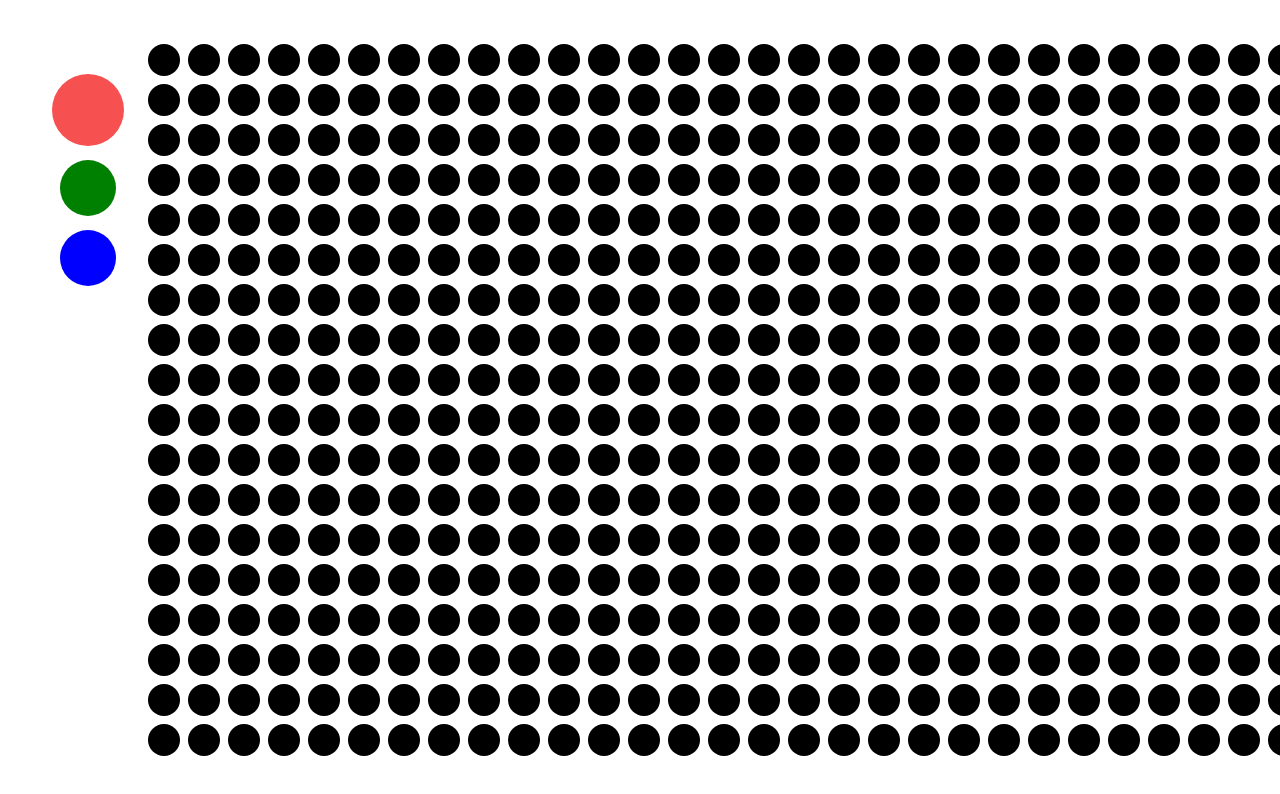
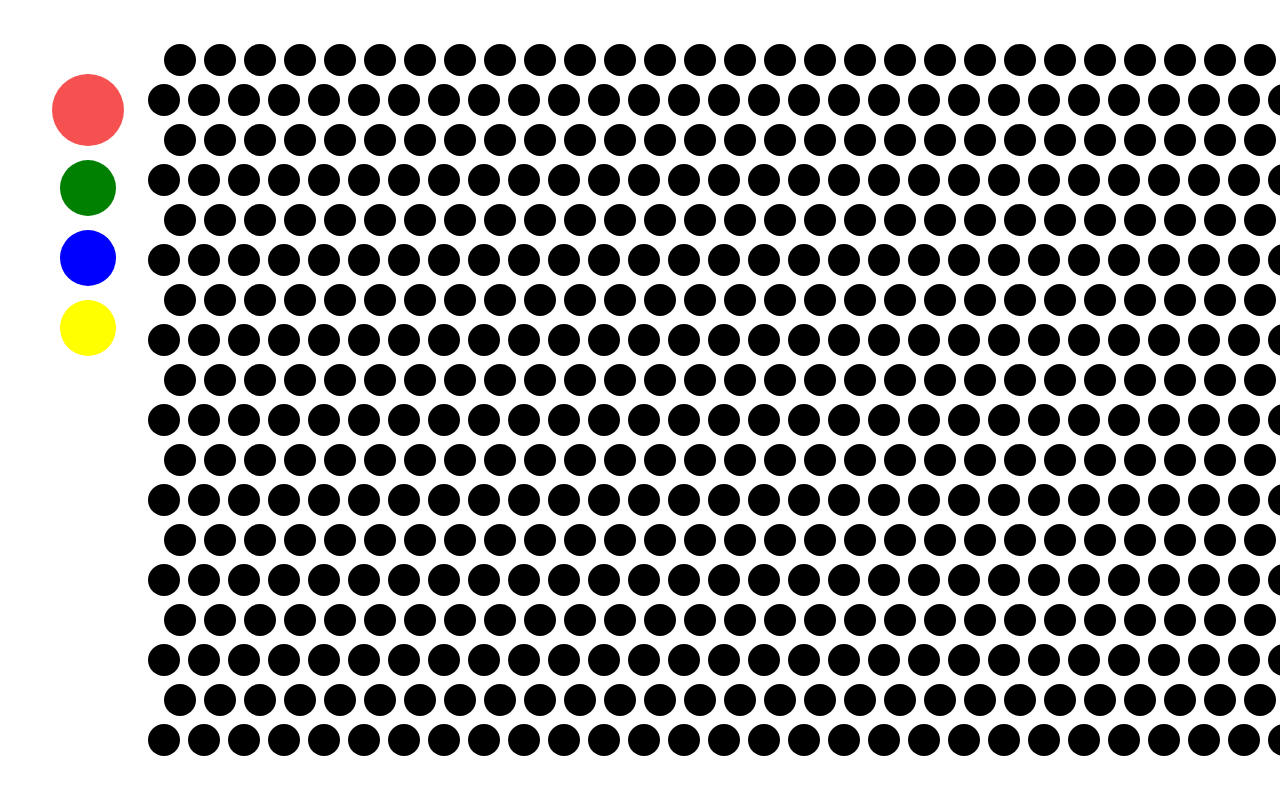
Before and after one commit to connorvessely/light-color-board, a React (Vite) app in the folder light-color-board-frontend/: page / in a window 1280 px wide. Shown: the top 794 px of the page. Built offline with nearby package versions, Linux system fonts and the light colour scheme.

Commit message:
Add yellow

```diff
--- a/light-color-board-frontend/src/mainPage/MainPage.jsx
+++ b/light-color-board-frontend/src/mainPage/MainPage.jsx
@@ -9,7 +9,7 @@ function MainPage() {
 
 
 
-    const colorOptions = ["red", "green", "blue"]
+    const colorOptions = ["red", "green", "blue", "yellow"]
     const [selectedColor, setSelectedColor] = useState(colorOptions[0])
 
     return (
--- a/light-color-board-frontend/src/mainPage/MainPage.scss
+++ b/light-color-board-frontend/src/mainPage/MainPage.scss
@@ -1,10 +1,12 @@
 @use 'sass:color';
+/* TODO: Select proper height, width, margin*/
 $dot-height: min(4vh, 4vw);
 $option-height: min(7vh, 7vw);
 $transition-time: 0.5s;
 $red: rgb(246, 80, 80);
 $green: green;
 $blue: blue;
+$yellow: yellow;
 
 .main-page{
     display: flex;
@@ -28,18 +30,16 @@ $blue: blue;
     flex-direction: row;
 }
 
+.even{
+    margin-left: calc($dot-height/2);
+}
+
 .color-dot{
-    /* TODO: Select proper height, width, margin*/
     background-color: black;
     height: $dot-height;
     width: $dot-height;
     border-radius: 50%;
     margin: calc($dot-height/8);
-}
-
-.filled-in{
-    transition: $transition-time;
-
 }
 
 @mixin glow($color){
@@ -66,6 +66,10 @@ $blue: blue;
     @include glow($blue)
 }
 
+.yellow{
+    @include glow($yellow)
+}
+
 .color-option{
     height: $option-height;
     width: $option-height;
```
